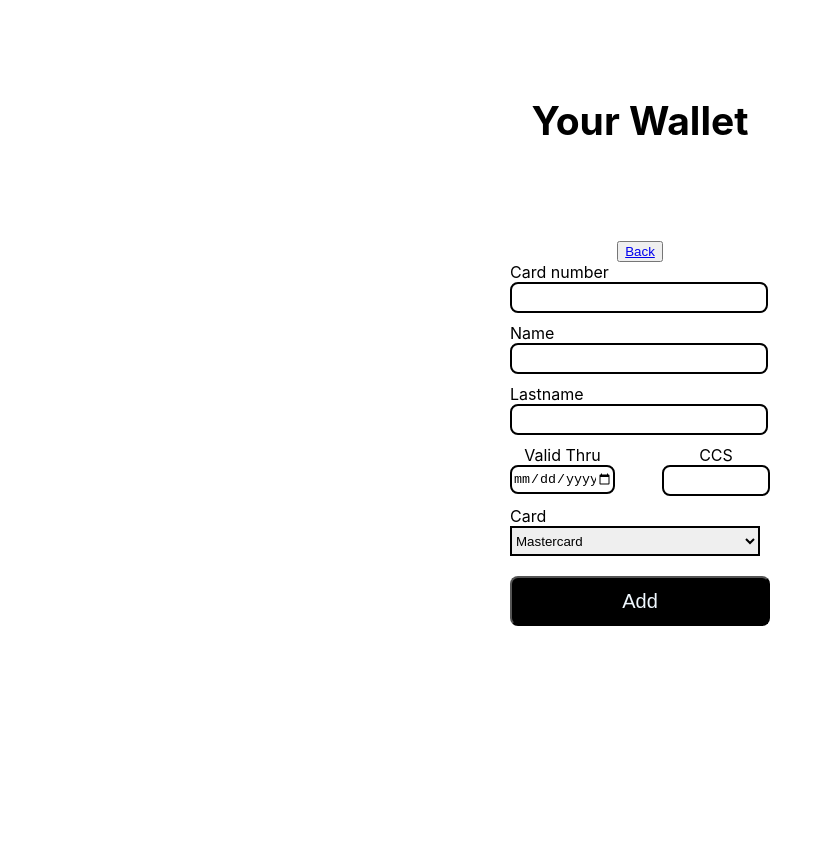
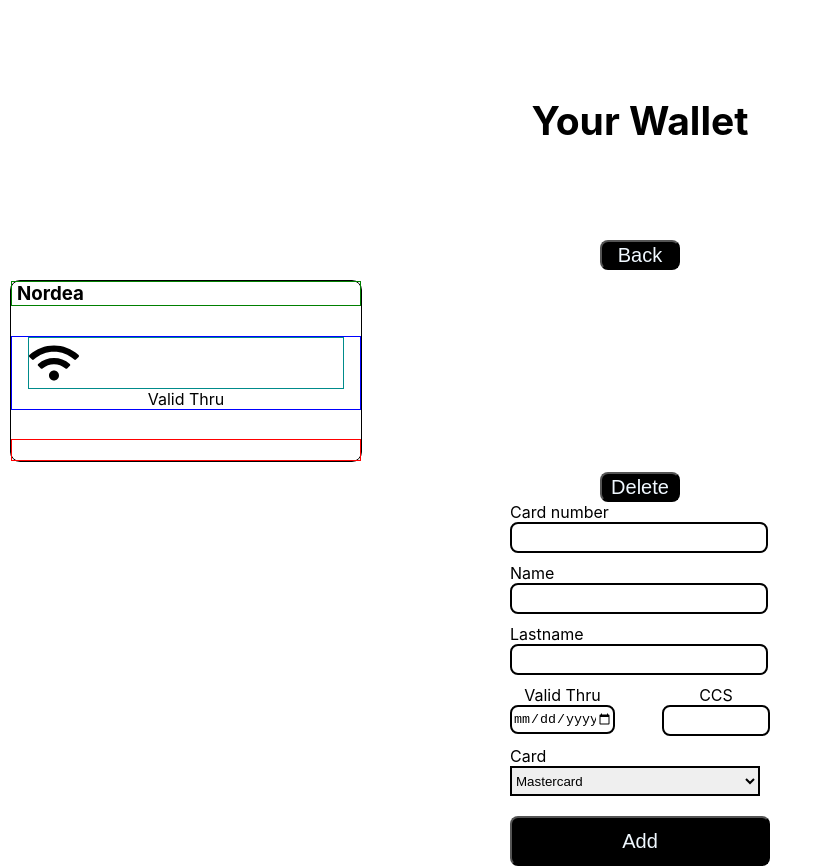
Before and after one commit to Emmasi/e-Wallet, a React (Create React App) app: page /addcard in a window 1280 px wide. Shown: the whole page, without its empty margins (0-823 px from the left). Before the commit the page ends 800 px from the top, so only its background shows below. Built offline with nearby package versions, Linux system fonts and the light colour scheme; no server answers.

Commit message:
addcard onChange

```diff
--- a/src/components/addCard.jsx
+++ b/src/components/addCard.jsx
@@ -1,62 +1,85 @@
-import Style from './addCard.module.css'
+import Style from "./addCard.module.css";
 import { useDispatch, useSelector } from "react-redux";
-import { Link } from 'react-router-dom'
-import { addCard } from '../redux/redux/cardSlice'
+import { Link } from "react-router-dom";
+import { addCard } from "../redux/redux/cardSlice";
+import Card from "./card";
+import { useState } from "react";
 
-const AddnewCard =()=>{
+const AddnewCard = () => {
   const { latestId } = useSelector((state) => state.cardSlice);
   const { first, last } = useSelector((state) => {
     return state.userSlice.user;
   });
-    const dispatch = useDispatch()
 
-    const addCardBtn=()=>{
+
+  const dispatch = useDispatch();
+
+  const addCardBtn = () => {
     let cardNum = document.querySelector("#number").value;
     let cardDate = document.querySelector("#date").value;
     let cardCcs = document.querySelector("#ccs").value;
-        let cardType = document.querySelector("#type").value
+    let cardType = document.querySelector("#type").value;
     dispatch(
       addCard({
         number: cardNum,
         date: cardDate,
         ccs: cardCcs,
         typ: cardType,
-            id: latestId + 1
+        id: latestId + 1,
       })
     );
+    alert("Du har lagt till ett kort");
 
-    }
-    return(
+  };
+
+    const [numInput, setnumInput] = useState();
+    const [dateInput, setdateInput] = useState();
+    const [cssInput, setccsInput] = useState();
+    const [typeInput, settypeInput] = useState();
+
+
+
+  return (
     <div>
-            <button><Link to="/">Back</Link></button>
+      <button className={Style.backBtn}>
+        <Link className="linkStyle" to="/">
+          Back
+        </Link>
+      </button>
+      <Card number={numInput} date={dateInput} css={cssInput} type={typeInput} />
       <div className={Style.addCardLayout}>
         <label htmlFor="number">Card number</label>
-            <input type="number" id="number"/>
+        <input type="number" id="number" onChange={e => setnumInput(e.target.value)}/>
+
         <label htmlFor="name">Name</label>
-            <input type="text" id="name" value={first}/>
-            <label htmlFor="lastName" >Lastname</label>
-            <input type="text" id="lastName" value={last}/>
+        <input type="text" id="name" value={first} />
+        <label htmlFor="lastName">Lastname</label>
+        <input type="text" id="lastName" value={last} />
+
         <div className={Style.sidenumber}>
           <div className={Style.ontop}>
             <label htmlFor="date">Valid Thru</label>
-                <input type="date" id="date"/>
+            <input type="date" id="date" onChange={e => setdateInput(e.target.value)}/>
           </div>
           <div className={Style.ontop}>
             <label htmlFor="ccs">CCS</label>
-                <input type="number" id="ccs"/>
+            <input type="number" id="ccs" onChange={e => setccsInput(e.target.value)}/>
           </div>
         </div>
-            <label htmlFor='type'>Card</label>
-            <select id="type">
+        <label htmlFor="type">Card</label>
+        <select id="type" onChange={e => settypeInput(e.target.value)}>
           <option value="Mastercard">Mastercard</option>
           <option value="Visa">Visa</option>
           <option value="AmericanExpress">American Express</option>
         </select>
 
-            <button className={Style.addBtn}onClick={addCardBtn}>Add</button>
+        <button className={Style.addBtn} onClick={addCardBtn}>
+          <Link className="linkStyle" to="/">
+            Add
+          </Link>
+        </button>
       </div>
     </div>
-    )
-
-}
-export default AddnewCard
+  );
+};
+export default AddnewCard;
--- a/src/components/addCard.module.css
+++ b/src/components/addCard.module.css
@@ -39,3 +39,11 @@ select{
     font-size: 20px;
     border-radius: 8px;
   }
+.backBtn{
+    height: 30px;
+    width: 80px;
+    background-color: black;
+    color: aliceblue;
+    font-size: 20px;
+    border-radius: 8px;
+}
--- a/src/components/card.jsx
+++ b/src/components/card.jsx
@@ -5,25 +5,32 @@ import User from "./user";
 import { useDispatch, useSelector } from "react-redux";
 import { deleteCard } from "../redux/redux/cardSlice";
 
-const Card = ({ number, typ, date, ccs, id }) => {
+const Card = ({ number, type, date, ccs, id }) => {
   const dispatch = useDispatch();
-  const deleteBtn = ({ id }) => {
+  const deleteBtn = (id) => {
+    console.log(id);
     dispatch(deleteCard(id));
   };
-
+  //   let styledCardNumber = cardNumber.split('').map((number, index) => {
+  //     if (index === 3 || index === 7 || index === 11) {
+  //         return number + ' '
+  //     } else {
+  //         return number
+  //     }
+  // }).join('')
 
   return (
     <div>
       <div className={styles.cardlayout}>
         <div className={styles.cardOver}>
           <h3>Nordea</h3>
-          <h2>{typ}</h2>
+          <h2>{type}</h2>
         </div>
         <div className={styles.cardMiddle}>
           <div className={styles.icons}>
             {/* <FcSimCardChip size={50}/> */}
             <FaWifi size={50} />
-          </div>{" "}
+          </div>
           <h3>{number}</h3>
           <p>Valid Thru{date}</p>
         </div>
@@ -31,7 +38,8 @@ const Card = ({ number, typ, date, ccs, id }) => {
           <User />
         </div>
       </div>
-      <button onClick={() => deleteBtn(id)}>Delete</button>
+
+      <button className={styles.deleteBtn} onClick={() => deleteBtn(id)}>Delete</button>
     </div>
   );
 };
--- a/src/components/card.module.css
+++ b/src/components/card.module.css
@@ -1,4 +1,5 @@
 .cardlayout{
+    margin: 10px;
     width: 350px;
     height: 180px;
     border: 1px solid black;
@@ -34,3 +35,11 @@
     display: flex;
     justify-content: space-between;
 }
+.deleteBtn{
+    height: 30px;
+    width: 80px;
+    background-color: black;
+    color: aliceblue;
+    font-size: 20px;
+    border-radius: 8px;
+}
--- a/src/components/cards.jsx
+++ b/src/components/cards.jsx
@@ -15,7 +15,7 @@ const Cards =()=>{
       <h1>THE ACTIVE CARD</h1>
       <button className={Style.newBtn}><Link className='linkStyle' to="/addcard">Add new card</Link></button>
     <div className={Style.cardpos}>
-      {cardList.map((card,i)=><Card number={card.number} typ={card.typ} date={card.date} ccs={card.ccs} key={i}></Card>)}
+      {cardList.map((card,i)=><Card number={card.number} type={card.type} date={card.date} ccs={card.ccs} id={card.id} key={i}></Card>)}
     </div>
     </div>
   )
--- a/src/redux/redux/cardSlice.js
+++ b/src/redux/redux/cardSlice.js
@@ -7,7 +7,7 @@ export const cardsSlice = createSlice({
     cardList:[
       {
     number:1233021032510412,
-    typ:'Master',
+    type:'Master',
     date: '12okt',
     ccs: 885,
     id:1}
```
Lines whose indentation alone changed are shown as unchanged.
